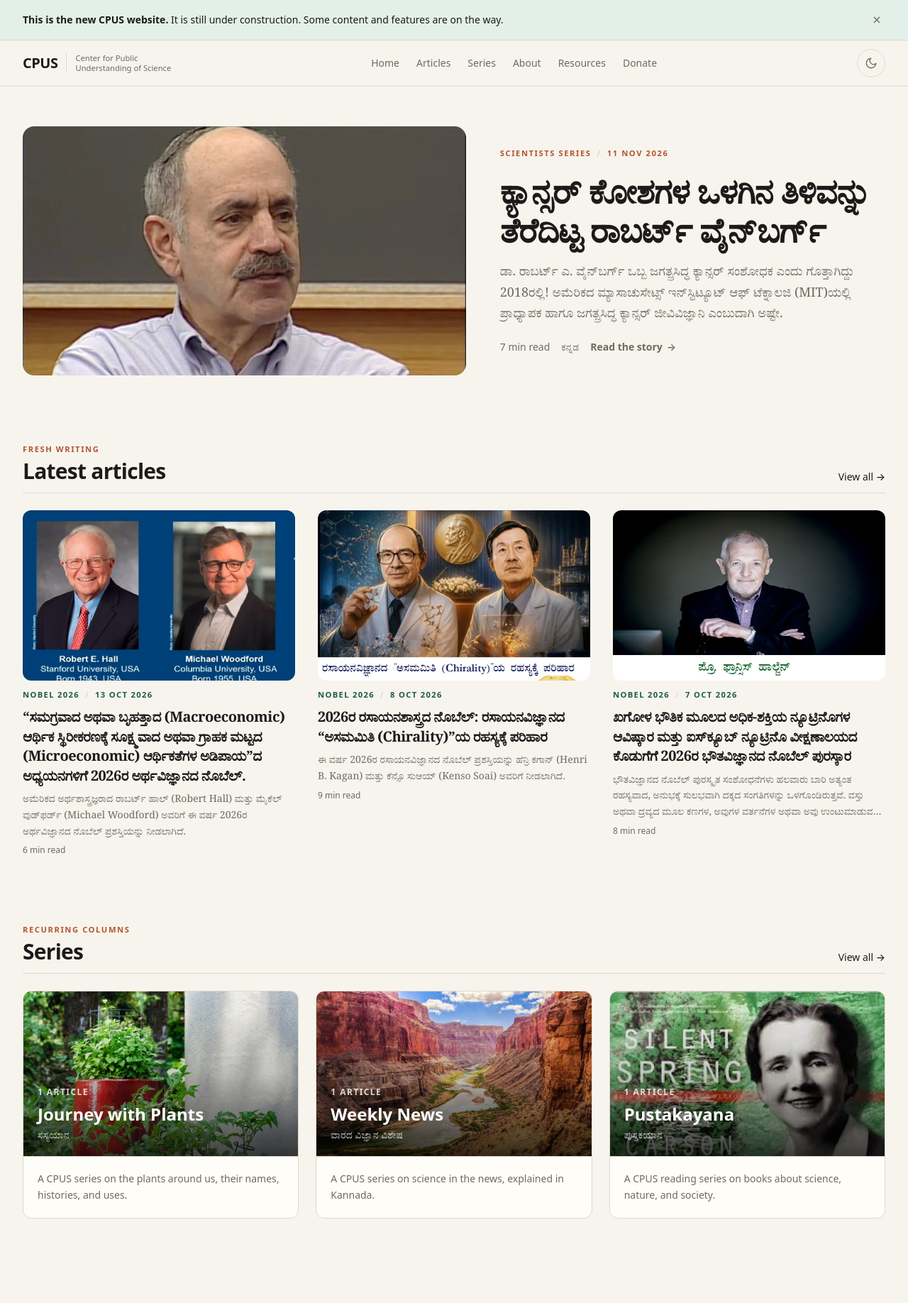
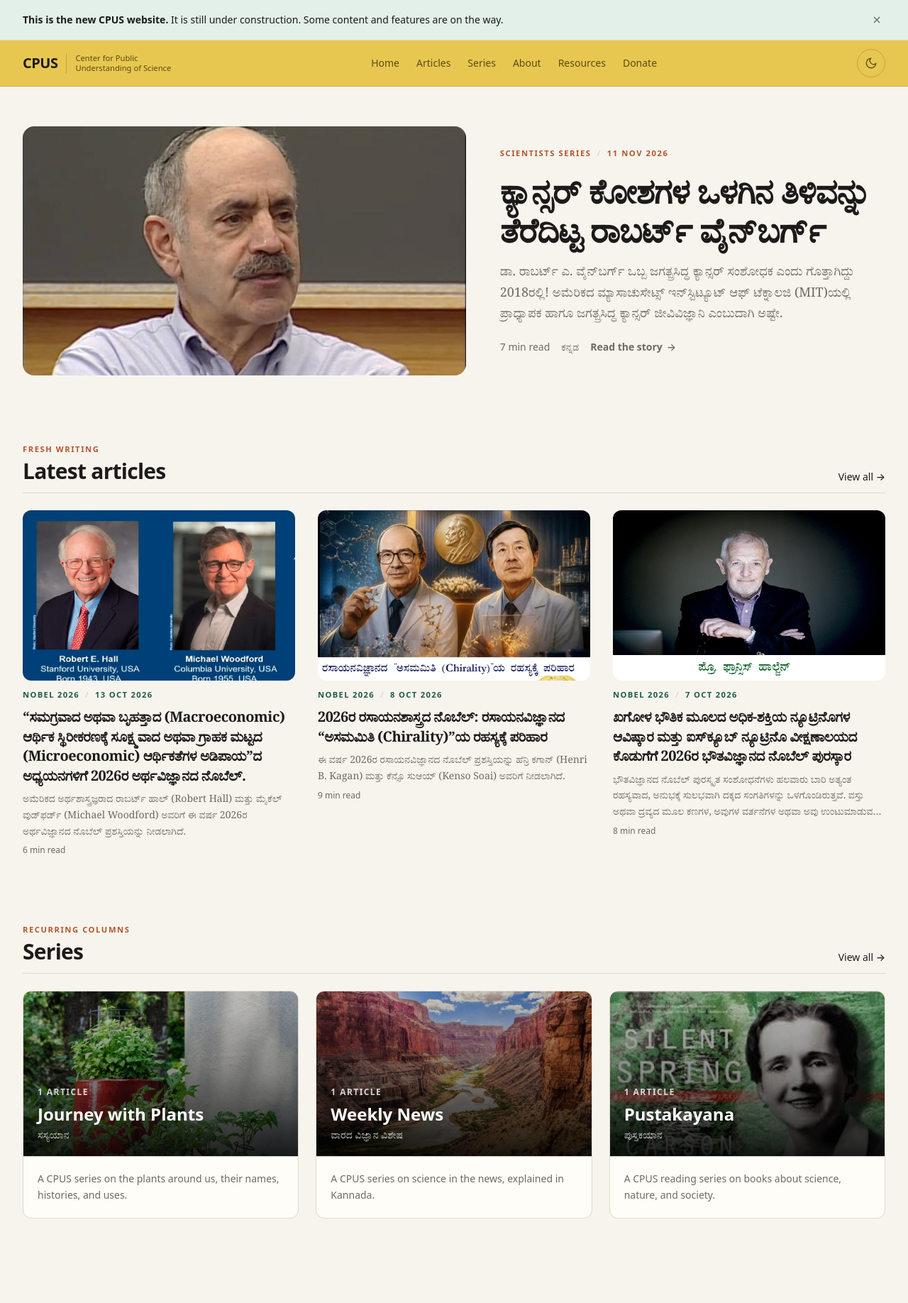
Before and after one commit to AkshayChn/cpus-website, an Astro site: page / in a window 1280 px wide. Shown: the top 1836 px of the page at 71% size. Built offline with nearby package versions, Linux system fonts and the light colour scheme; Astro itself is replaced by a stand-in of ours; a web font is replaced by a local one.

Commit message:
style: restore the yellow header and mute series card images

```diff
--- a/src/components/Header.astro
+++ b/src/components/Header.astro
@@ -11,22 +11,22 @@ const isActive = (href: string): boolean => {
 };
 ---
 
-<header class="no-print sticky top-0 z-40 border-b border-rule bg-paper/95 backdrop-blur">
+<header class="no-print sticky top-0 z-40 border-b border-header-ink/15 bg-header text-header-ink">
   <Container class="flex h-16 items-center justify-between gap-4">
     <a href={url('/')} class="flex min-w-0 items-center gap-3" aria-label={`${site.name} home`}>
-      <span class="text-xl font-bold tracking-tight text-ink">CPUS</span>
-      <span class="hidden min-w-0 truncate border-l border-rule pl-3 text-[0.7rem] leading-tight text-muted sm:block">
+      <span class="text-xl font-bold tracking-tight text-header-ink">CPUS</span>
+      <span class="hidden min-w-0 truncate border-l border-header-ink/20 pl-3 text-[0.7rem] leading-tight text-header-muted sm:block">
         Center for Public<br />Understanding of Science
       </span>
     </a>
 
-    <nav class="hidden items-center gap-6 text-sm font-medium text-muted lg:flex" aria-label="Primary">
+    <nav class="hidden items-center gap-6 text-sm font-medium text-header-muted lg:flex" aria-label="Primary">
       {site.nav.map((item) => (
         <a
           href={url(item.href)}
           class:list={[
-            'transition-colors hover:text-accent',
-            isActive(item.href) && 'text-ink',
+            'transition-colors hover:text-header-ink',
+            isActive(item.href) && 'text-header-ink',
           ]}
           aria-current={isActive(item.href) ? 'page' : undefined}
         >
@@ -38,7 +38,7 @@ const isActive = (href: string): boolean => {
     <div class="flex items-center gap-2">
       <ThemeToggle />
       <details class="group relative lg:hidden">
-        <summary class="flex size-10 cursor-pointer list-none items-center justify-center rounded-full border border-rule text-muted [&::-webkit-details-marker]:hidden">
+        <summary class="flex size-10 cursor-pointer list-none items-center justify-center rounded-full border border-header-ink/20 text-header-muted [&::-webkit-details-marker]:hidden">
           <span class="sr-only">Open menu</span>
           <svg class="size-5" viewBox="0 0 24 24" fill="none" stroke="currentColor" stroke-width="1.8" aria-hidden="true">
             <path d="M4 7h16M4 12h16M4 17h16" />
--- a/src/components/SeriesCard.astro
+++ b/src/components/SeriesCard.astro
@@ -26,10 +26,11 @@ const countLabel =
           alt=""
           widths={[400, 800]}
           sizes="(min-width: 1024px) 360px, 50vw"
-          class="absolute inset-0 size-full object-cover object-top transition-transform duration-500 group-hover:scale-[1.02]"
+          class="absolute inset-0 size-full object-cover object-top brightness-[0.92] saturate-[0.9] transition-transform duration-500 group-hover:scale-[1.02]"
           loading="lazy"
         />
-        <div class="absolute inset-0 bg-gradient-to-t from-black/75 via-black/20 to-transparent" aria-hidden="true" />
+        <div class="absolute inset-0 bg-black/15" aria-hidden="true" />
+        <div class="absolute inset-0 bg-gradient-to-t from-black/85 via-black/30 to-transparent" aria-hidden="true" />
       </>
     )}
     <div class="relative z-10">
--- a/src/components/ThemeToggle.astro
+++ b/src/components/ThemeToggle.astro
@@ -7,7 +7,7 @@ const label = 'Toggle dark mode';
   data-theme-toggle
   aria-label={label}
   title={label}
-  class="inline-flex size-10 items-center justify-center rounded-full border border-rule text-muted transition-colors hover:border-accent hover:text-accent"
+  class="inline-flex size-10 items-center justify-center rounded-full border border-header-ink/20 text-header-muted transition-colors hover:border-header-ink/50 hover:text-header-ink"
 >
   <svg class="size-4.5 dark:hidden" viewBox="0 0 24 24" fill="none" stroke="currentColor" stroke-width="1.8" aria-hidden="true">
     <path d="M21 12.8A9 9 0 1 1 11.2 3a7 7 0 0 0 9.8 9.8Z" />
--- a/src/styles/global.css
+++ b/src/styles/global.css
@@ -27,6 +27,9 @@
   --color-accent-soft: var(--accent-soft);
   --color-highlight: var(--highlight);
   --color-highlight-soft: var(--highlight-soft);
+  --color-header: var(--header);
+  --color-header-ink: var(--header-ink);
+  --color-header-muted: var(--header-muted);
 }
 
 :root {
@@ -43,6 +46,9 @@
   --accent-soft: #e3efe9;
   --highlight: #b4552d;
   --highlight-soft: #f6e7dd;
+  --header: #e8c751;
+  --header-ink: #1c1b19;
+  --header-muted: #5b4a12;
 }
 
 [data-theme='dark'] {
```
